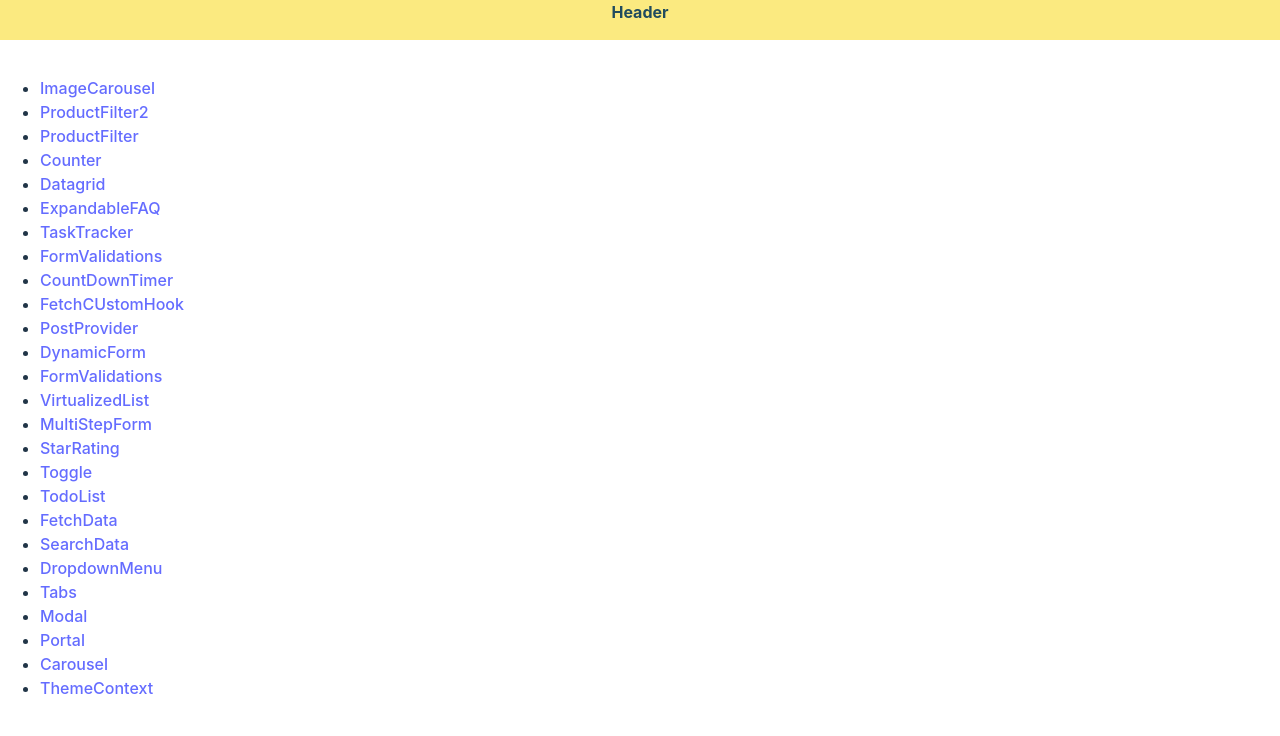
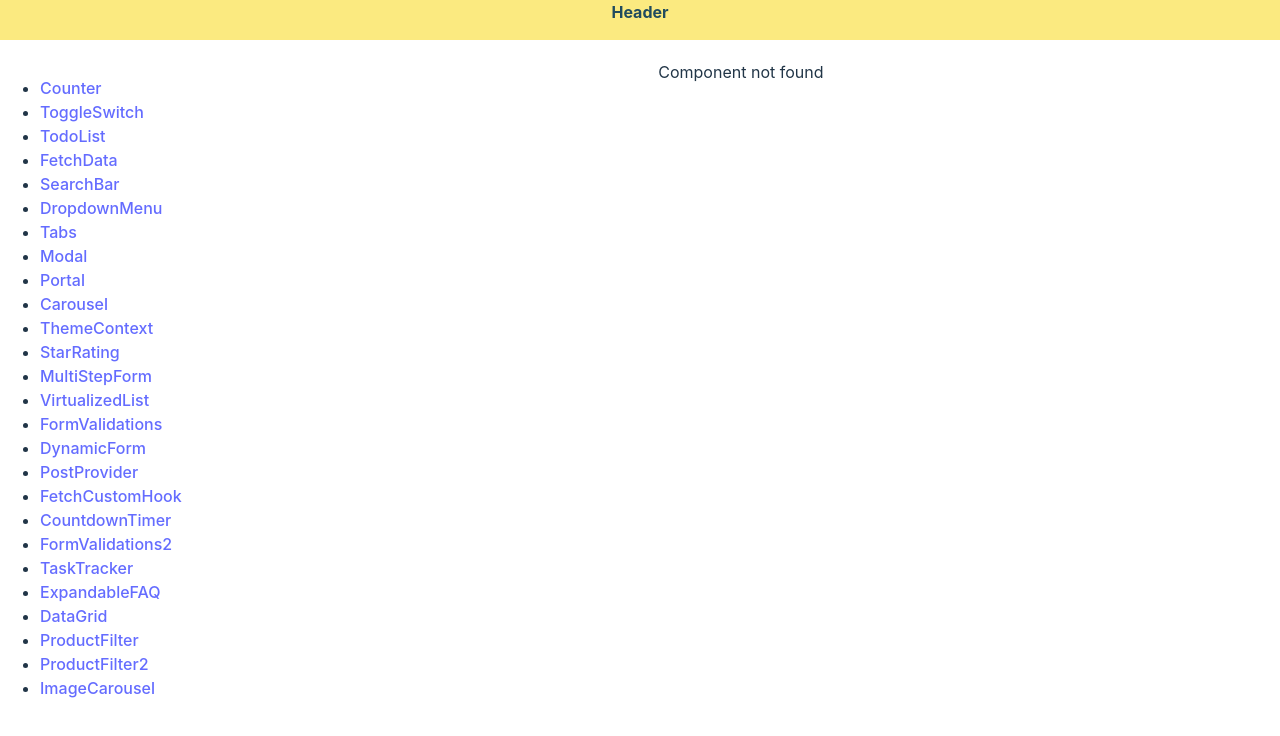
Before and after one commit to msrxse/react-challenges, a React (Vite) app: page / in a window 1280 px wide. Shown: the top 736 px of the page. Built offline with nearby package versions, Linux system fonts and the light colour scheme.

Commit message:
Call links and components from list

```diff
--- a/src/Layout.tsx
+++ b/src/Layout.tsx
@@ -1,87 +1,6 @@
 import React from 'react'
+import Sidebar from './components/Sidebar'
 
-const Sidebar = () => (
-  <ul>
-    <li>
-      <a href="/image-carousel">ImageCarousel</a>
-    </li>
-    <li>
-      <a href="/product-filter-two">ProductFilter2</a>
-    </li>
-    <li>
-      <a href="/product-filter">ProductFilter</a>
-    </li>
-    <li>
-      <a href="/counter">Counter</a>
-    </li>
-    <li>
-      <a href="/data-grid">Datagrid</a>
-    </li>
-    <li>
-      <a href="/expandable_faq">ExpandableFAQ</a>
-    </li>
-    <li>
-      <a href="/task-tracker">TaskTracker</a>
-    </li>
-    <li>
-      <a href="/form-validations-2">FormValidations</a>
-    </li>
-    <li>
-      <a href="/countdown-timer">CountDownTimer</a>
-    </li>
-    <li>
-      <a href="/fetch-custom-hook">FetchCUstomHook</a>
-    </li>
-    <li>
-      <a href="/post-provider">PostProvider</a>
-    </li>
-    <li>
-      <a href="/dynamic-form">DynamicForm</a>
-    </li>
-    <li>
-      <a href="/form-validations">FormValidations</a>
-    </li>
-    <li>
-      <a href="/virtualized-list">VirtualizedList</a>
-    </li>
-    <li>
-      <a href="/multi-step-form">MultiStepForm</a>
-    </li>
-    <li>
-      <a href="/star-rating">StarRating</a>
-    </li>
-    <li>
-      <a href="/toggle">Toggle</a>
-    </li>
-    <li>
-      <a href="/todo-list">TodoList</a>
-    </li>
-    <li>
-      <a href="/fetch-data">FetchData</a>
-    </li>
-    <li>
-      <a href="/search-data">SearchData</a>
-    </li>
-    <li>
-      <a href="/dropdown-menu">DropdownMenu</a>
-    </li>
-    <li>
-      <a href="/tabs">Tabs</a>
-    </li>
-    <li>
-      <a href="/modal">Modal</a>
-    </li>
-    <li>
-      <a href="/portal">Portal</a>
-    </li>
-    <li>
-      <a href="/carousel">Carousel</a>
-    </li>
-    <li>
-      <a href="/theme-context">ThemeContext</a>
-    </li>
-  </ul>
-)
 const Layout = ({ children }: { children: React.ReactNode }) => {
   return (
     <div className="layout">
--- a/src/Router.tsx
+++ b/src/Router.tsx
@@ -26,70 +26,49 @@ import ProductFilter2 from './components/ProductFilter2/ProductFilter2'
 import ImageCarousel from './components/ImageCarousel/ImageCarousel'
 
 import Layout from './Layout'
+import React from 'react'
+
+const components = {
+  '/counter': Counter,
+  '/toggle-switch': ToggleSwitch,
+  '/todo-list': TodoList,
+  '/fetch-data': FetchData,
+  '/searchbar': SearchBar,
+  '/dropdown-menu': DropdownMenu,
+  '/tabs': Tabs,
+  '/modal': Modal,
+  '/portal': Portal,
+  '/carousel': Carousel,
+  '/theme-context': ThemeContext,
+  '/star-rating': StarRating,
+  '/multi-step-form': MultiStepForm,
+  '/virtualized-list': VirtualizedList,
+  '/form-validations': FormValidations,
+  '/dynamic-form': DynamicForm,
+  '/post-provider': PostProvider,
+  '/fetchCustomHook': FetchCustomHook,
+  '/countdown-timer': CountdownTimer,
+  '/form-validations-2': FormValidations2,
+  '/task-tracker': TaskTracker,
+  '/expandable-faq': ExpandableFAQ,
+  '/data-grid': DataGrid,
+  '/product-filter': ProductFilter,
+  '/product-filter-2': ProductFilter2,
+  '/image-carousel': ImageCarousel,
+}
 
 function Router() {
-  let content = null
-  const page = window.location.pathname
+  const { pathname } = window.location
 
-  if (page === '/image-carousel') {
-    content = <ImageCarousel />
-  } else if (page === '/product-filter-two') {
-    content = <ProductFilter2 />
-  } else if (page === '/product-filter') {
-    content = <ProductFilter />
-  } else if (page === '/counter') {
-    content = <Counter />
-  } else if (page === '/data-grid') {
-    content = <DataGrid />
-  } else if (page === '/expandable_faq') {
-    content = <ExpandableFAQ />
-  } else if (page === '/task-tracker') {
-    content = <TaskTracker />
-  } else if (page === '/form-validations-2') {
-    content = <FormValidations2 />
-  } else if (page === '/countdown-timer') {
-    content = <CountdownTimer />
-  } else if (page === '/fetch-custom-hook') {
-    content = <FetchCustomHook />
-  } else if (page === '/post-provider') {
-    content = (
-      <PostProvider>
-        <p>PostProvider</p>
-      </PostProvider>
-    )
-  } else if (page === '/dynamic-form') {
-    content = <DynamicForm />
-  } else if (page === '/form-validations') {
-    content = <FormValidations />
-  } else if (page === '/virtualized-list') {
-    content = <VirtualizedList />
-  } else if (page === '/multi-step-form') {
-    content = <MultiStepForm />
-  } else if (page === '/star-rating') {
-    content = <StarRating />
-  } else if (page === '/toggle') {
-    content = <ToggleSwitch />
-  } else if (page === '/todo-list') {
-    content = <TodoList />
-  } else if (page === '/fetch-data') {
-    content = <FetchData />
-  } else if (page === '/search-data') {
-    content = <SearchBar />
-  } else if (page === '/dropdown-menu') {
-    content = <DropdownMenu />
-  } else if (page === '/tabs') {
-    content = <Tabs />
-  } else if (page === '/modal') {
-    content = <Modal />
-  } else if (page === '/portal') {
-    content = <Portal />
-  } else if (page === '/carousel') {
-    content = <Carousel />
-  } else if (page === '/theme-context') {
-    content = <ThemeContext />
-  }
-
-  return <Layout>{content}</Layout>
+  return (
+    <Layout>
+      {components[pathname] ? (
+        React.createElement(components[pathname], {})
+      ) : (
+        <div>Component not found</div>
+      )}
+    </Layout>
+  )
 }
 
 export default Router
--- a/src/components/PostProvider.tsx
+++ b/src/components/PostProvider.tsx
@@ -44,6 +44,15 @@ const deletePost = (dispatch: Dispatch, payload: number) => {
   dispatch({ type: 'DELETE_POST', payload })
 }
 
+function App() {
+  return (
+    <PostProvider>
+      <p>PostProvider</p>
+    </PostProvider>
+  )
+}
+
+export default App
 export { PostProvider, usePosts, addPost, deletePost }
 
 /**
--- /dev/null
+++ b/src/components/Sidebar.tsx
@@ -0,0 +1,44 @@
+const components = [
+  ['/counter', 'Counter'],
+  ['/toggle-switch', 'ToggleSwitch'],
+  ['/todo-list', 'TodoList'],
+  ['/fetch-data', 'FetchData'],
+  ['/searchbar', 'SearchBar'],
+  ['/dropdown-menu', 'DropdownMenu'],
+  ['/tabs', 'Tabs'],
+  ['/modal', 'Modal'],
+  ['/portal', 'Portal'],
+  ['/carousel', 'Carousel'],
+  ['/theme-context', 'ThemeContext'],
+  ['/star-rating', 'StarRating'],
+  ['/multi-step-form', 'MultiStepForm'],
+  ['/virtualized-list', 'VirtualizedList'],
+  ['/form-validations', 'FormValidations'],
+  ['/dynamic-form', 'DynamicForm'],
+  ['/post-provider', 'PostProvider'],
+  ['/fetchCustomHook', 'FetchCustomHook'],
+  ['/countdown-timer', 'CountdownTimer'],
+  ['/form-validations-2', 'FormValidations2'],
+  ['/task-tracker', 'TaskTracker'],
+  ['/expandable-faq,', 'ExpandableFAQ'],
+  ['/data-grid', 'DataGrid'],
+  ['/product-filter', 'ProductFilter'],
+  ['/product-filter-2', 'ProductFilter2'],
+  ['/image-carousel', 'ImageCarousel'],
+]
+
+function Sidebar() {
+  return (
+    <div>
+      <ul>
+        {components.map((each) => (
+          <li>
+            <a href={each[0]}>{each[1]}</a>
+          </li>
+        ))}
+      </ul>
+    </div>
+  )
+}
+
+export default Sidebar
```
